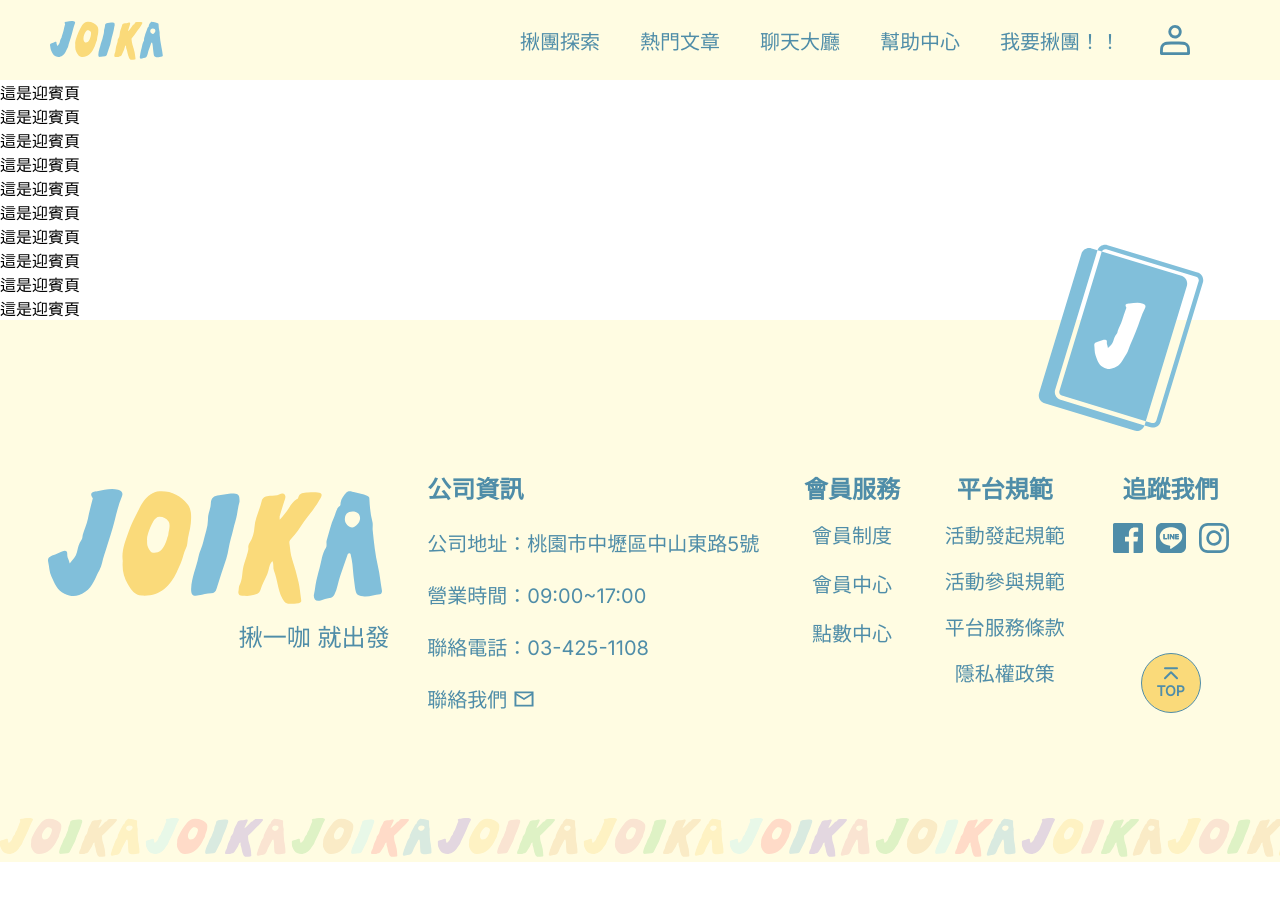
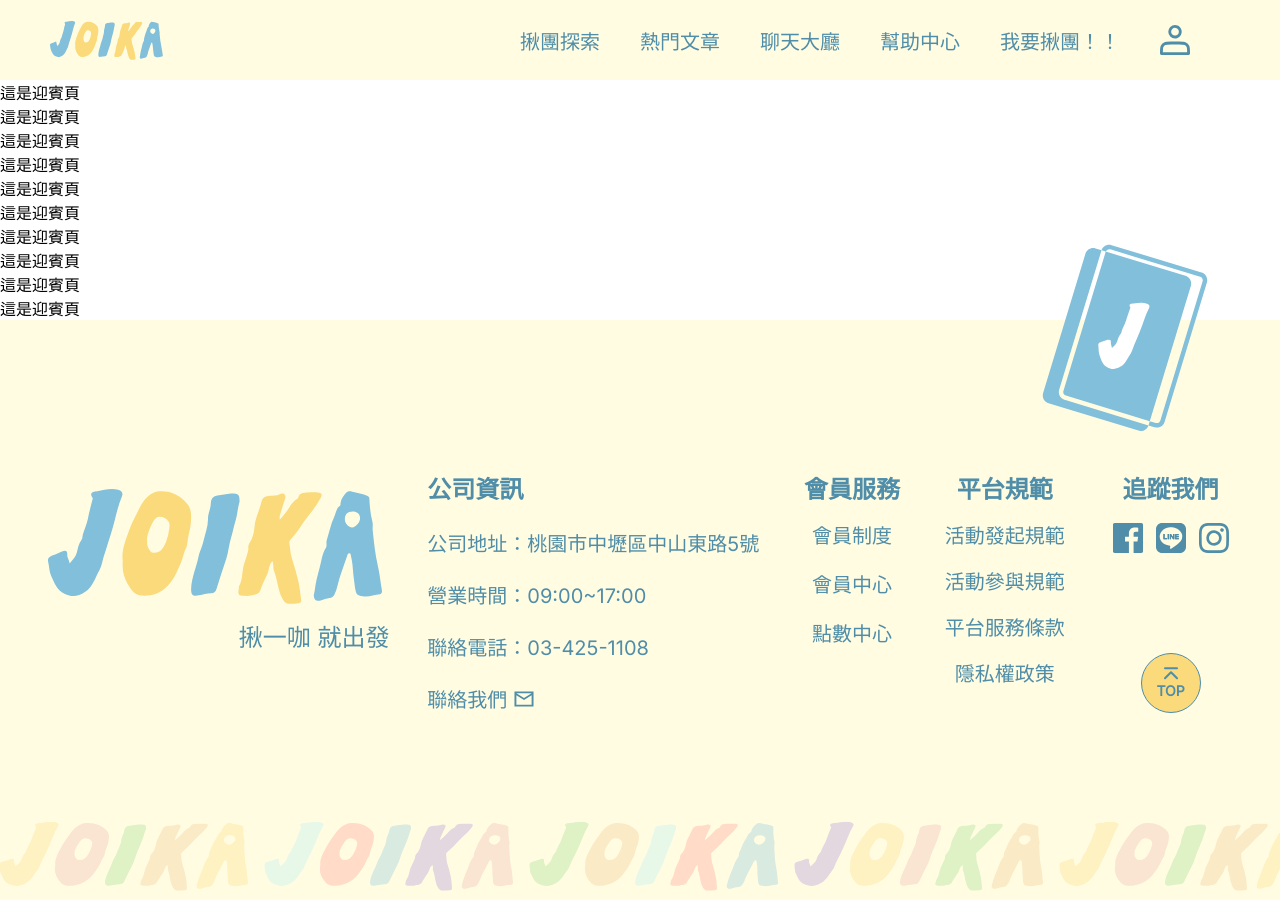
Before and after one commit to Jasonwen1512/joika, a Vue app: page / in a window 1280 px wide. Before the commit the page ends 862 px from the top, so only its background shows below. Built offline with nearby package versions, Linux system fonts and the light colour scheme.

Commit message:
調整footer底下joika字樣 裝飾大小

```diff
--- a/src/components/footer.vue
+++ b/src/components/footer.vue
@@ -129,6 +129,8 @@ onBeforeUnmount(() => {
           :color3="item[2]"
           :color4="item[3]"
           :color5="item[4]"
+          :width="isMobile ? 141 : isTablet ? 132 : 260"
+          :height="isMobile ? 49 : isTablet ? 44 : 87"
         />
       </div>
     </div>
@@ -179,7 +181,7 @@ onBeforeUnmount(() => {
   @include desktop() {
     width: 207px;
     top: 0;
-    right: 154px;
+    right: 150px;
     left: unset;
   }
   @media screen and (width <= 1500px) and (width >= $device-d) {
```
